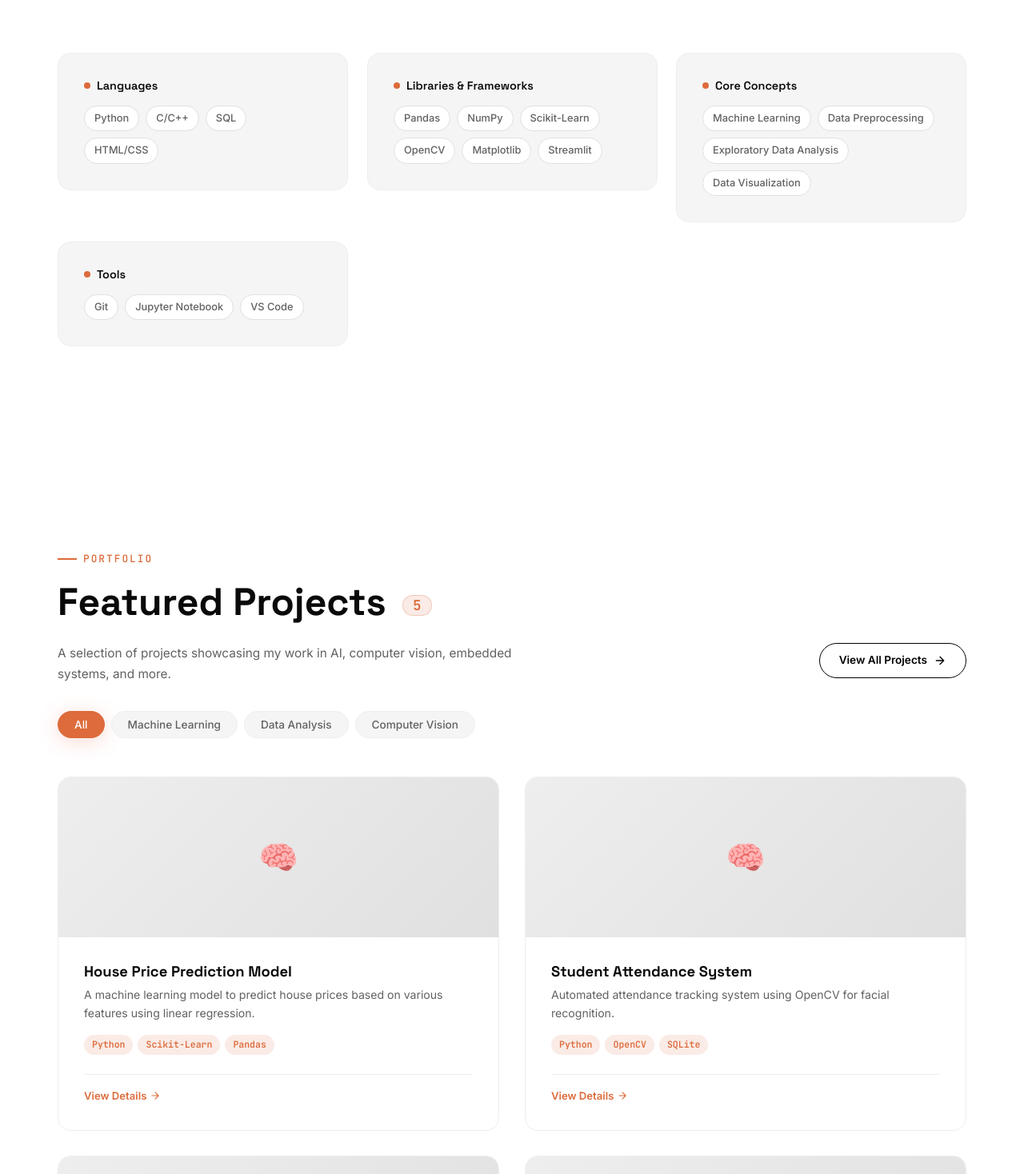
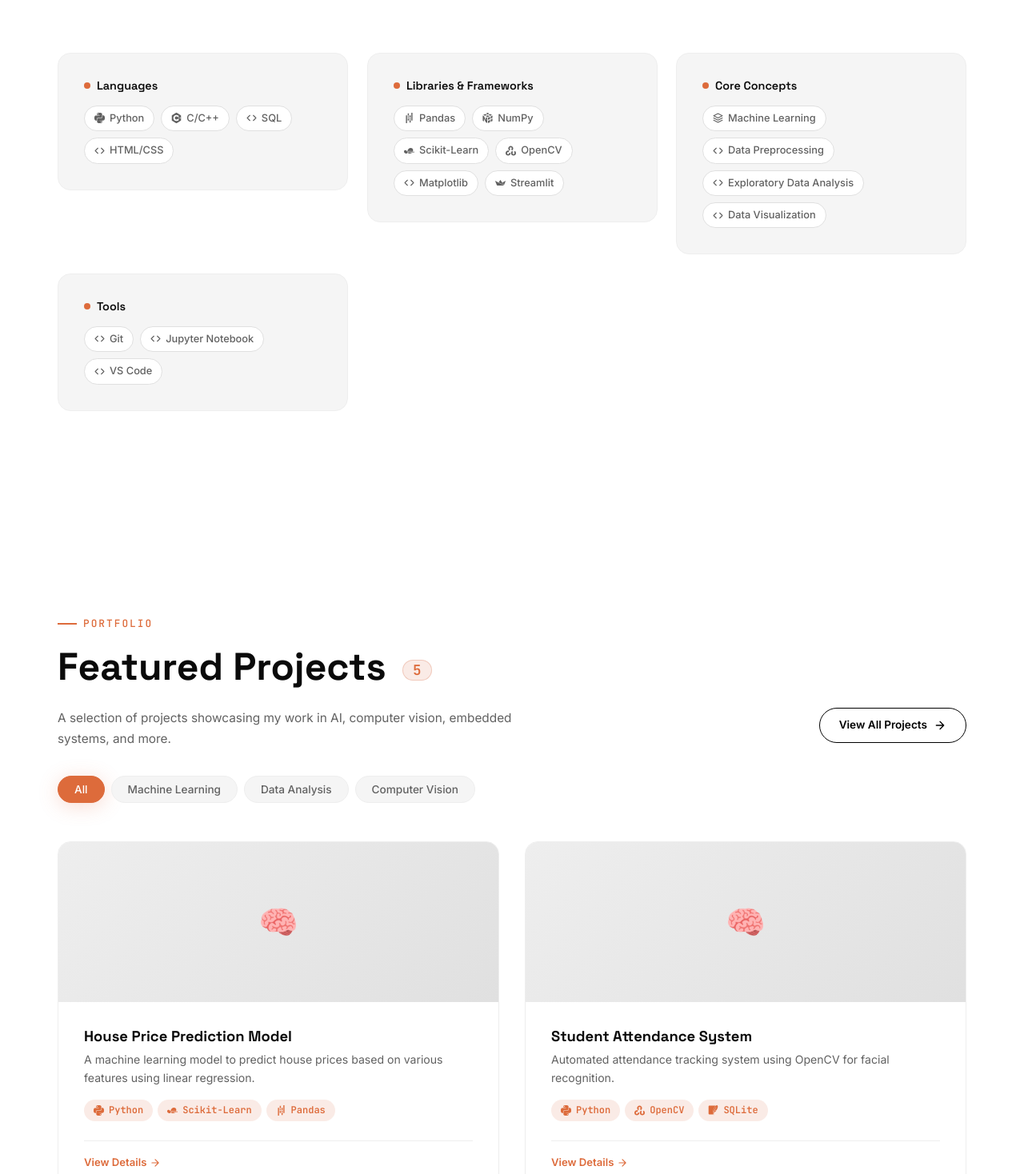
Before and after one commit to Adhavan1801/Portfolio, a Next.js app in the folder Portfolio/: page / in a window 1280 px wide. Shown: the part 1982-3450 px from the top of the page at 80% size. Built offline with nearby package versions, Linux system fonts and the light colour scheme; no server answers; the database is empty.

Commit message:
UI: Add technology icons via react-icons to tech tags across portfolio

```diff
--- a/Portfolio/package.json
+++ b/Portfolio/package.json
@@ -17,6 +17,7 @@
     "postcss": "^8.4.31",
     "react": "19.2.4",
     "react-dom": "19.2.4",
+    "react-icons": "^5.6.0",
     "react-markdown": "^10.1.0",
     "tailwindcss": "^3.4.0"
   },
--- a/Portfolio/src/app/globals.css
+++ b/Portfolio/src/app/globals.css
@@ -1441,13 +1441,22 @@ p {
 }
 
 .tech-tag {
-  padding: 3px 10px;
-  font-size: 0.72rem;
+  display: inline-flex;
+  align-items: center;
+  gap: 6px;
+  padding: 4px 12px;
+  font-size: 0.75rem;
   font-weight: 600;
   font-family: var(--font-mono);
   color: var(--accent);
   background: var(--orange-glow);
   border-radius: var(--radius-full);
+}
+
+.tech-icon {
+  width: 13px;
+  height: 13px;
+  flex-shrink: 0;
 }
 
 .project-card-links {
--- a/Portfolio/src/app/projects/ProjectDetailClient.js
+++ b/Portfolio/src/app/projects/ProjectDetailClient.js
@@ -5,6 +5,7 @@ import { useSearchParams } from 'next/navigation';
 import Link from 'next/link';
 import ScrollReveal from '@/components/ScrollReveal';
 import ReactMarkdown from 'react-markdown';
+import TechIcon from '@/components/TechIcon';
 
 export default function ProjectDetailClient({ projects, filterCategories }) {
   const [activeFilter, setActiveFilter] = useState('all');
@@ -227,7 +228,10 @@ export default function ProjectDetailClient({ projects, filterCategories }) {
                   </h3>
                   <div className="project-card-tech" style={{ marginTop: '0.75rem' }}>
                     {techStack.map((tech, i) => (
-                      <span key={i} className="tech-tag">{tech}</span>
+                      <span key={i} className="tech-tag">
+                        <TechIcon tech={tech} />
+                        {tech}
+                      </span>
                     ))}
                   </div>
                 </div>
--- a/Portfolio/src/components/Projects.js
+++ b/Portfolio/src/components/Projects.js
@@ -3,6 +3,7 @@
 import { useState } from 'react';
 import Link from 'next/link';
 import ScrollReveal from './ScrollReveal';
+import TechIcon from './TechIcon';
 
 export default function Projects({ projects, filterCategories }) {
   const [activeFilter, setActiveFilter] = useState('all');
@@ -156,7 +157,10 @@ export default function Projects({ projects, filterCategories }) {
                   <p className="project-card-desc">{project.short_description || project.description}</p>
                   <div className="project-card-tech">
                     {(project.tech_stack || []).map((tech, i) => (
-                      <span key={i} className="tech-tag">{tech}</span>
+                      <span key={i} className="tech-tag">
+                        <TechIcon tech={tech} />
+                        {tech}
+                      </span>
                     ))}
                   </div>
                   <div className="project-card-links">
--- a/Portfolio/src/components/Skills.js
+++ b/Portfolio/src/components/Skills.js
@@ -1,6 +1,7 @@
 'use client';
 
 import ScrollReveal from './ScrollReveal';
+import TechIcon from './TechIcon';
 
 export default function Skills({ skills }) {
   // Fallback data if Supabase isn't connected yet
@@ -35,7 +36,8 @@ export default function Skills({ skills }) {
               <h3 className="skill-category-title">{category.category}</h3>
               <div className="skill-tags">
                 {(category.items || []).map((skill, i) => (
-                  <span key={i} className="skill-tag">
+                  <span key={i} className="skill-tag" style={{ display: 'inline-flex', alignItems: 'center', gap: '6px' }}>
+                    <TechIcon tech={skill} />
                     {skill}
                   </span>
                 ))}
--- /dev/null
+++ b/Portfolio/src/components/TechIcon.js
@@ -0,0 +1,75 @@
+import {
+  SiPytorch,
+  SiPython,
+  SiFastapi,
+  SiScikitlearn,
+  SiOpencv,
+  SiStreamlit,
+  SiFlask,
+  SiSqlite,
+  SiLeaflet,
+  SiEspressif,
+  SiReact,
+  SiFirebase,
+  SiCplusplus,
+  SiJavascript,
+  SiPandas,
+  SiNumpy
+} from 'react-icons/si';
+import { FiCpu, FiCode, FiDatabase, FiSettings, FiActivity, FiLayers } from 'react-icons/fi';
+
+const iconMap = {
+  // Languages & Frameworks
+  'pytorch': SiPytorch,
+  'python': SiPython,
+  'fastapi': SiFastapi,
+  'scikit-learn': SiScikitlearn,
+  'opencv': SiOpencv,
+  'streamlit': SiStreamlit,
+  'flask': SiFlask,
+  'sqlite': SiSqlite,
+  'leaflet.js': SiLeaflet,
+  'leaflet': SiLeaflet,
+  'esp32': SiEspressif,
+  'react': SiReact,
+  'next.js': SiReact,
+  'firebase': SiFirebase,
+  'c/c++': SiCplusplus,
+  'c++': SiCplusplus,
+  'javascript': SiJavascript,
+  'pandas': SiPandas,
+  'numpy': SiNumpy,
+
+  // Generic / Architecture concepts mapped to Feather icons
+  'ghostnet': FiLayers,
+  'cross-attention': FiActivity,
+  'grad-cam': FiActivity,
+  'lightgbm': FiDatabase,
+  'smote': FiSettings,
+  'gridsearchcv': FiSettings,
+  'gru': FiLayers,
+  'ddqn': FiActivity,
+  'reinforcement learning': FiActivity,
+  '3d-cnn': FiLayers,
+  'tcn': FiLayers,
+  'ewc': FiSettings,
+  'jetson orin': FiCpu
+};
+
+export default function TechIcon({ tech }) {
+  if (!tech) return <FiCode className="tech-icon" />;
+
+  const key = tech.toLowerCase().trim();
+  const Icon = iconMap[key];
+
+  if (Icon) {
+    return <Icon className="tech-icon" />;
+  }
+
+  // Fallback for unknown techs
+  if (key.includes('learning') || key.includes('net') || key.includes('cnn')) {
+    return <FiLayers className="tech-icon" />;
+  }
+
+  return <FiCode className="tech-icon" />;
+}
```
Also changed, not shown: 1 other file (tests, documents, lock files or other folders).
